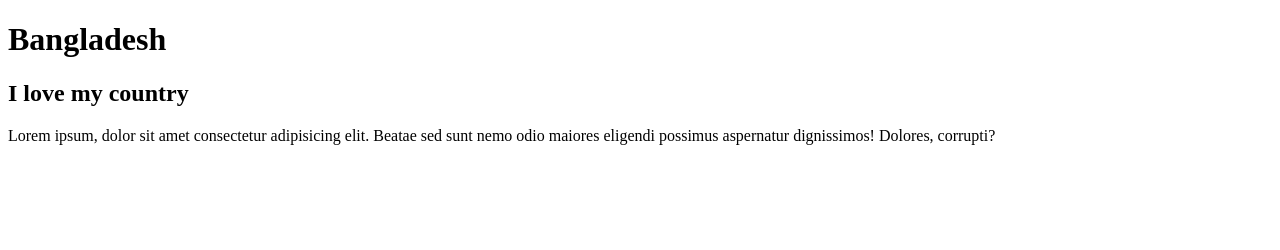
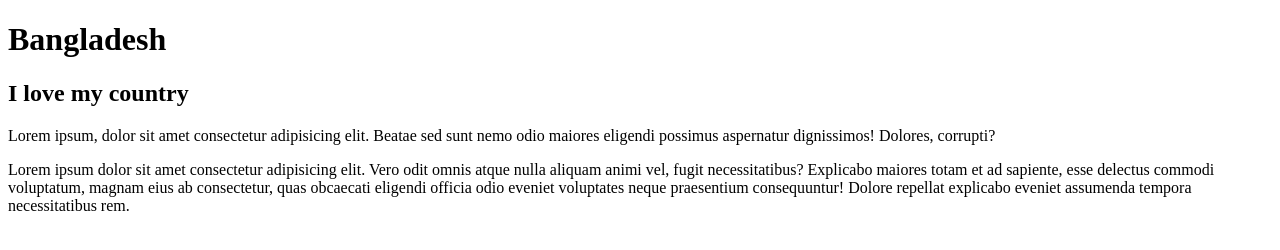
Before and after one commit to Rabbi4579/my-second-repo, a plain HTML site: page index.html in a window 1280 px wide. Drawn offline with Linux system fonts and the light colour scheme.

Commit message:
second change

```diff
--- a/index.html
+++ b/index.html
@@ -10,5 +10,6 @@
     <h1>Bangladesh</h1>
     <h2>I love my country</h2>
     <P>Lorem ipsum, dolor sit amet consectetur adipisicing elit. Beatae sed sunt nemo odio maiores eligendi possimus aspernatur dignissimos! Dolores, corrupti?</P>
+    <p>Lorem ipsum dolor sit amet consectetur adipisicing elit. Vero odit omnis atque nulla aliquam animi vel, fugit necessitatibus? Explicabo maiores totam et ad sapiente, esse delectus commodi voluptatum, magnam eius ab consectetur, quas obcaecati eligendi officia odio eveniet voluptates neque praesentium consequuntur! Dolore repellat explicabo eveniet assumenda tempora necessitatibus rem.</p>
 </body>
 </html>
```
